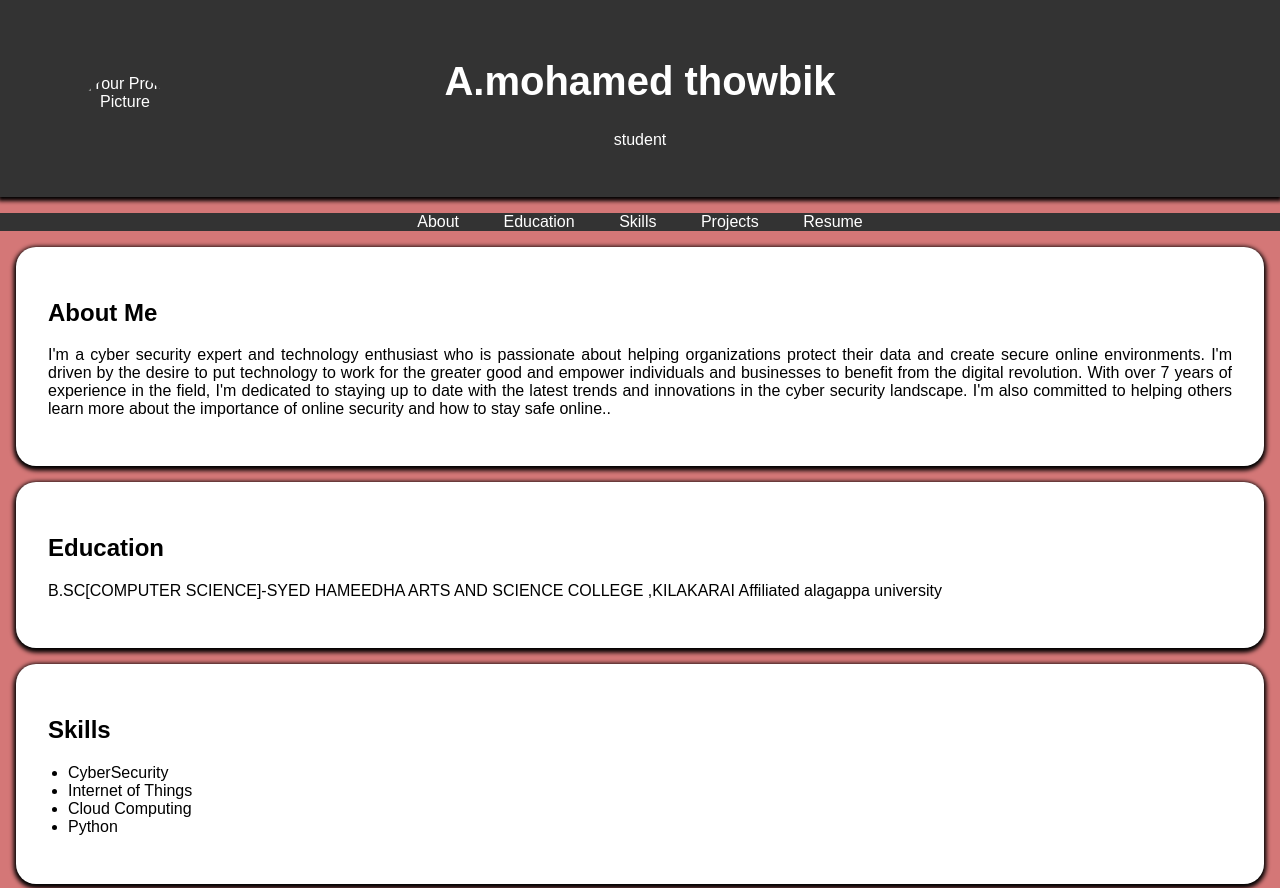
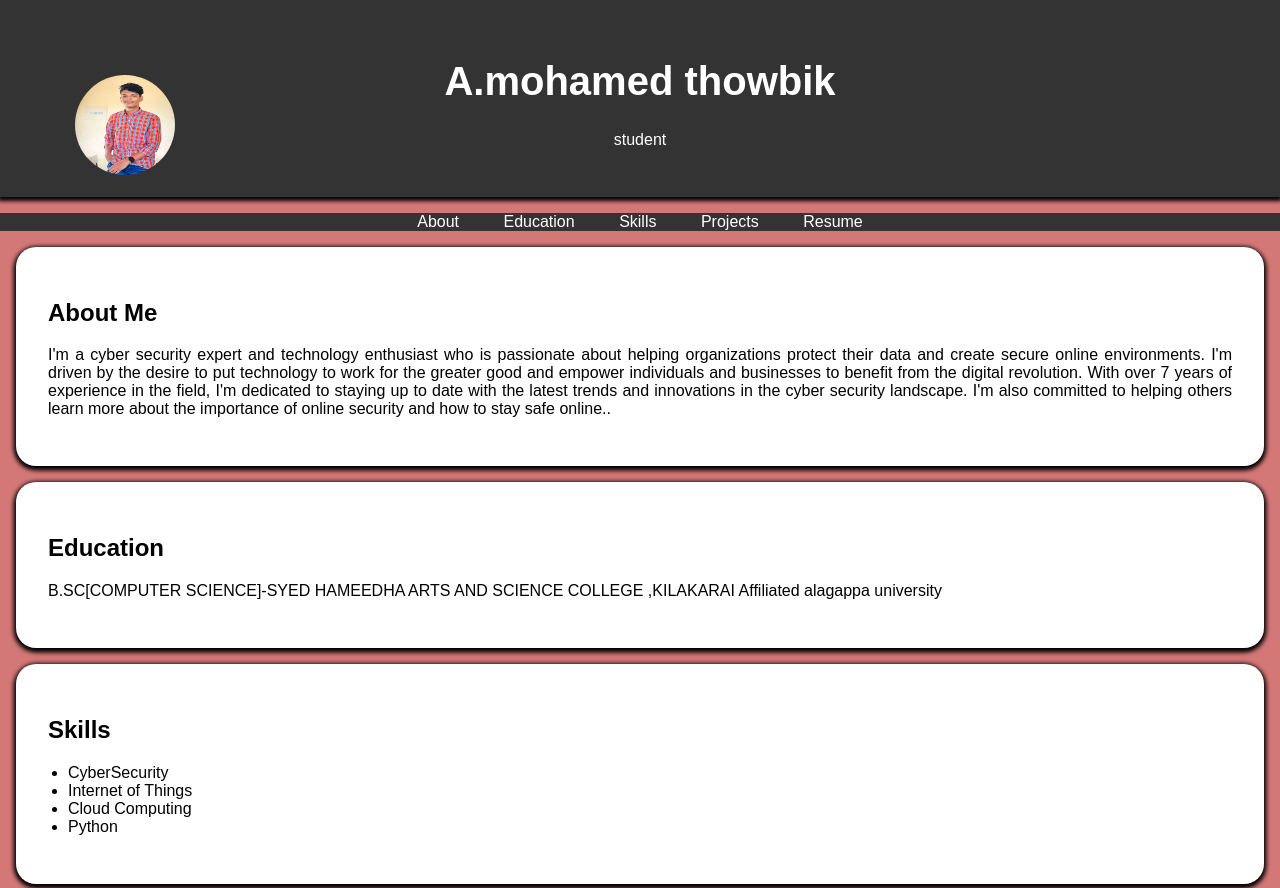
Before and after one commit to Mohamedthowbik/Mohamed-thowbik, a plain HTML site: page index.html in a window 1280 px wide. Shown: the top 888 px of the page. Drawn offline with Linux system fonts and the light colour scheme.

Commit message:
Update index.html

```diff
--- a/index.html
+++ b/index.html
@@ -97,7 +97,7 @@
     <header>
         <div class="header-content">
             <!-- Add your profile picture here -->
-            <img src="IMG_0026.png" alt="Your Profile Picture" class="profile-picture">
+            <img src="IMG_0026.jpg" alt="Your Profile Picture" class="profile-picture">
             <h1>A.mohamed thowbik</h1>
             <p>student</p>
         </div>
```
